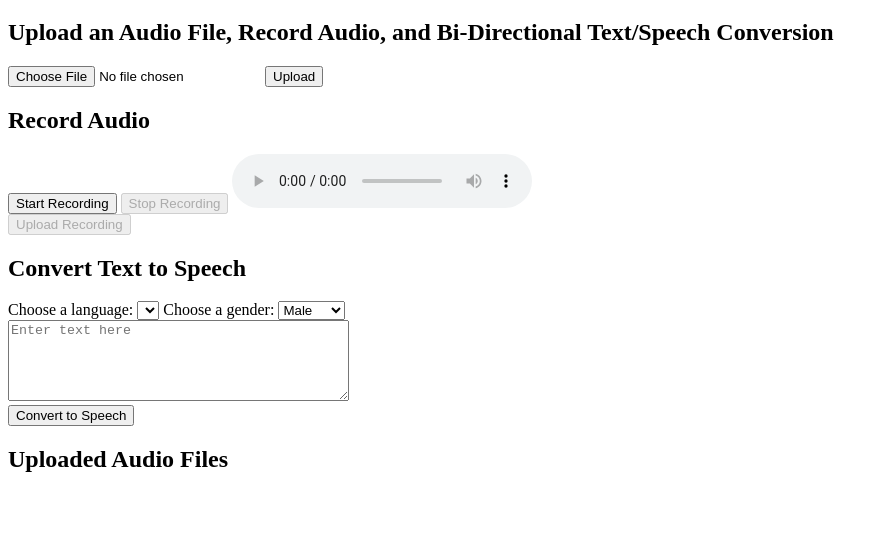
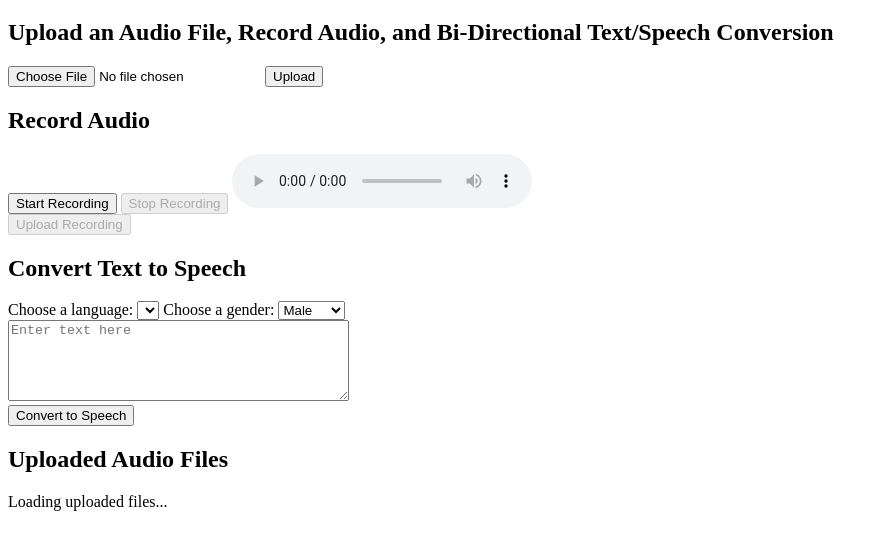
Before and after one commit to christopherjlogan/cot5390_project1, a plain HTML site: page templates/index.html in a window 1280 px wide. Shown: the part 61-610 px from the top of the page, without its empty margins (0-888 px from the left). Drawn offline with Linux system fonts and the light colour scheme.

```diff
--- a/templates/index.html
+++ b/templates/index.html
@@ -39,6 +39,6 @@
     <button id="textToSpeechBtn">Convert to Speech</button>
 
     <h2>Uploaded Audio Files</h2>
-    <div id="fileList"></div>
+    <div id="fileList">Loading uploaded files...</div>
 </body>
 </html>
```
